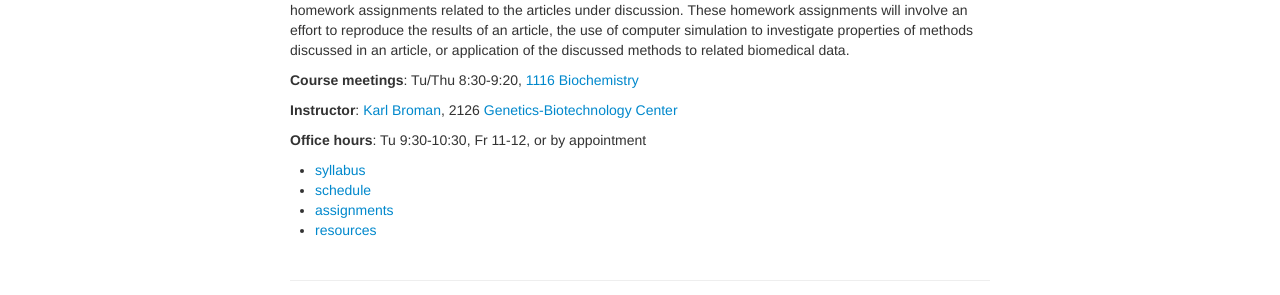
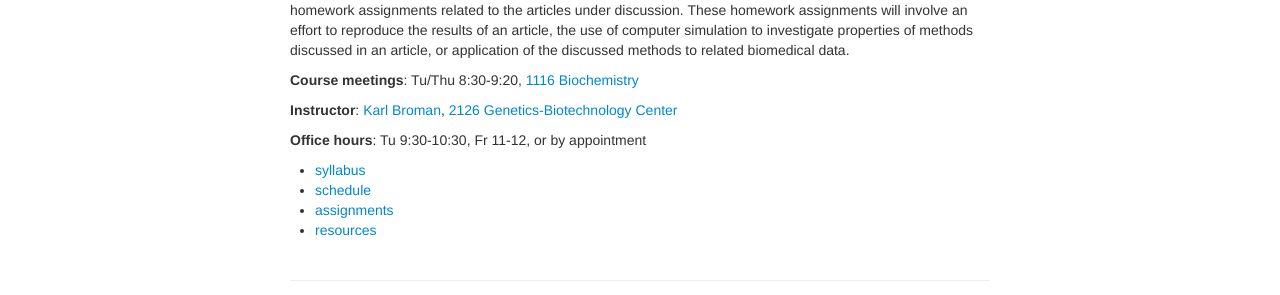
Before and after one commit to kbroman/BMI882_spring2023, a Jekyll site: the page built from index.md, in a window 1280 px wide. Shown: the part 272-567 px from the top of the page. Built offline with Jekyll 4.4.1, drawn with Linux system fonts in a browser that asks for light colours.

Commit message:
cosmetic change

```diff
--- a/index.md
+++ b/index.md
@@ -23,8 +23,8 @@ biomedical data.
 
 **Course meetings**: Tu/Thu 8:30-9:20, [1116 Biochemistry](https://map.wisc.edu/s/3cqqjqss)
 
-**Instructor**: [Karl Broman](https://kbroman.org), 2126
-[Genetics-Biotechnology Center](https://map.wisc.edu/s/2tie3nen)
+**Instructor**: [Karl Broman](https://kbroman.org),
+[2126 Genetics-Biotechnology Center](https://map.wisc.edu/s/2tie3nen)
 
 **Office hours**: Tu 9:30-10:30, Fr 11-12, or by appointment
 
```
Also changed, not shown: syllabus.md (+2 -2 lines).
